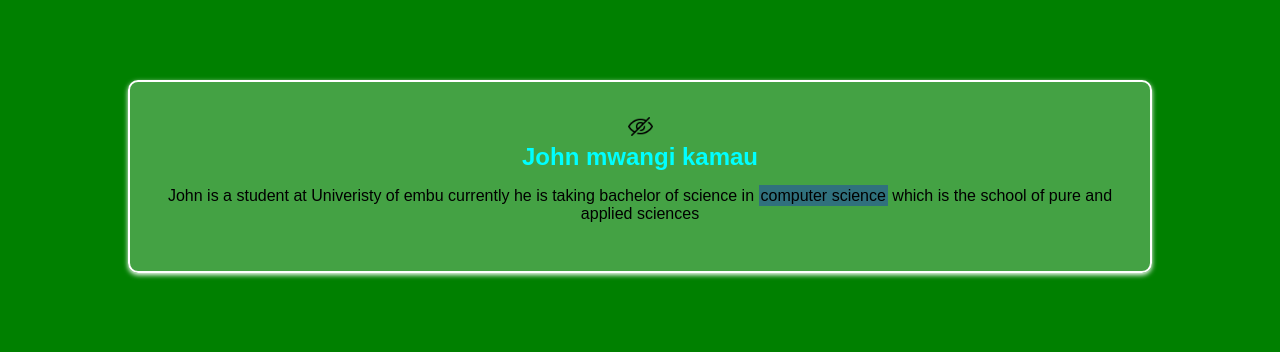
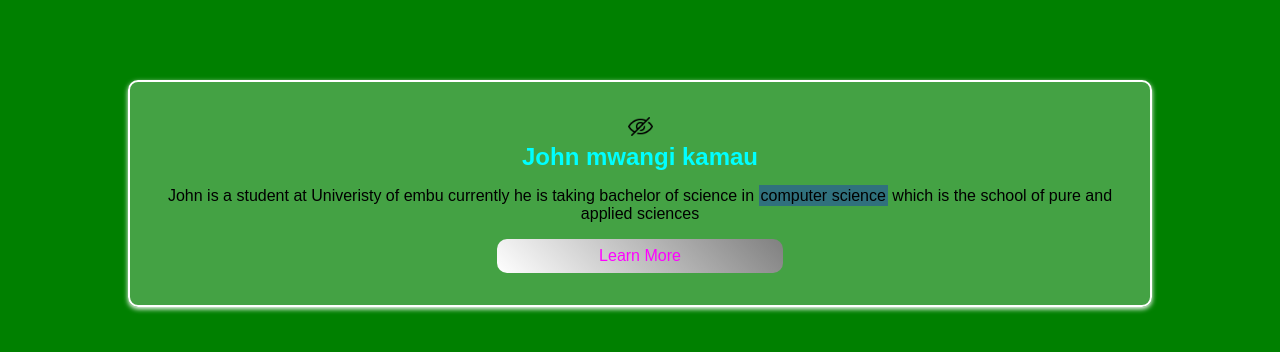
Before and after one commit to JOHN-MWANGI-OSS/Test-project-website, a plain HTML site: page index.html in a window 1280 px wide. Drawn offline with Linux system fonts and the light colour scheme.

Commit message:
added a button feature with a hover effect

```diff
--- a/index.html
+++ b/index.html
@@ -11,6 +11,8 @@
     <img src="./hide.png" alt="hide icon" width="25px">
     <h2>John mwangi kamau</h2>
     <p>John is a student at Univeristy of embu currently he is taking bachelor of science in <span>computer science</span> which is the school of pure and applied sciences</p>
+
+    <a href="#" target="_blank">Learn More</a>
   </div>
 </body>
 </html>
--- a/styles.css
+++ b/styles.css
@@ -31,3 +31,19 @@ span {
   background-color: rgba(0, 0, 255, 0.303);
   padding: 2px;
 }
+
+.box a {
+    display: inline-block;
+    width: 30%;
+    background: linear-gradient(45deg, white, grey);
+    padding: 0.5rem;
+    text-decoration: none;
+    color: magenta;
+    border-radius: 10px;
+}
+
+.box a:hover {
+    background: linear-gradient(45deg, grey, white);
+    outline: 2px solid white;
+    outline-offset: 2px;
+}
```
